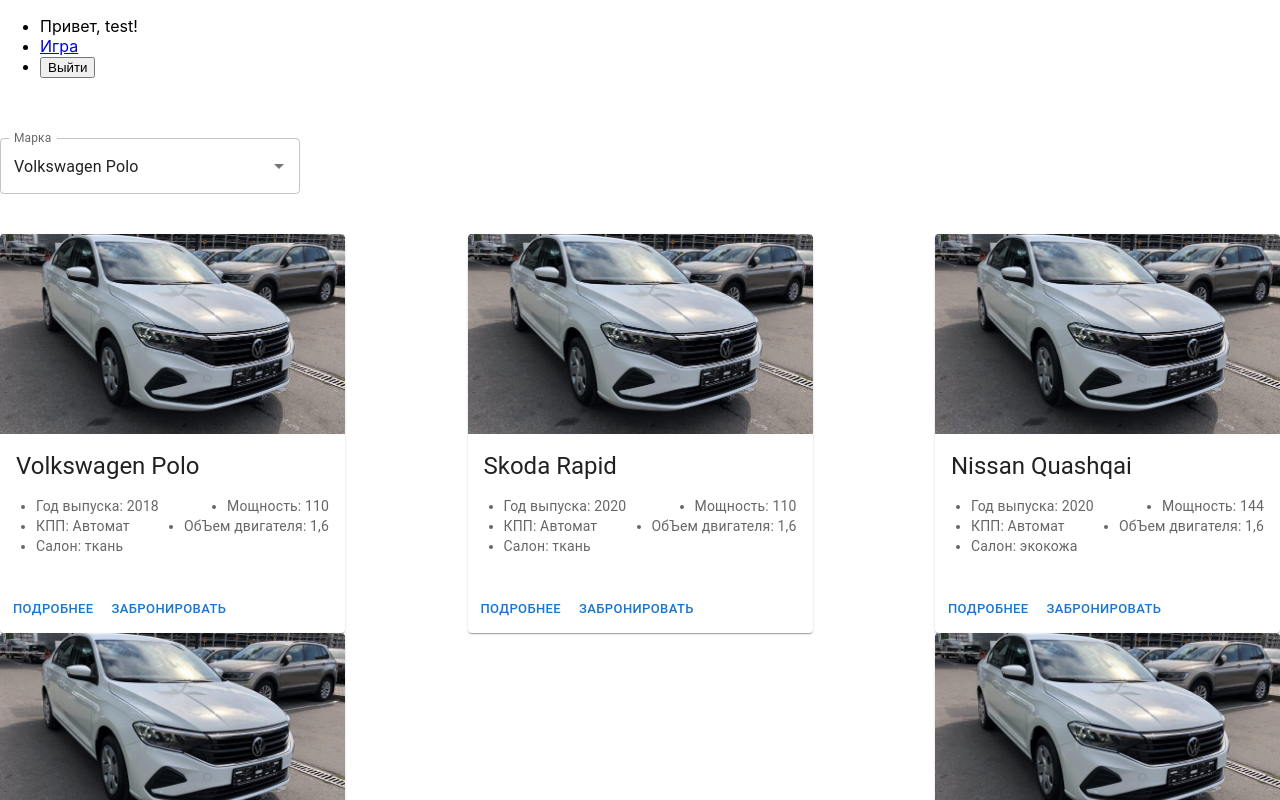
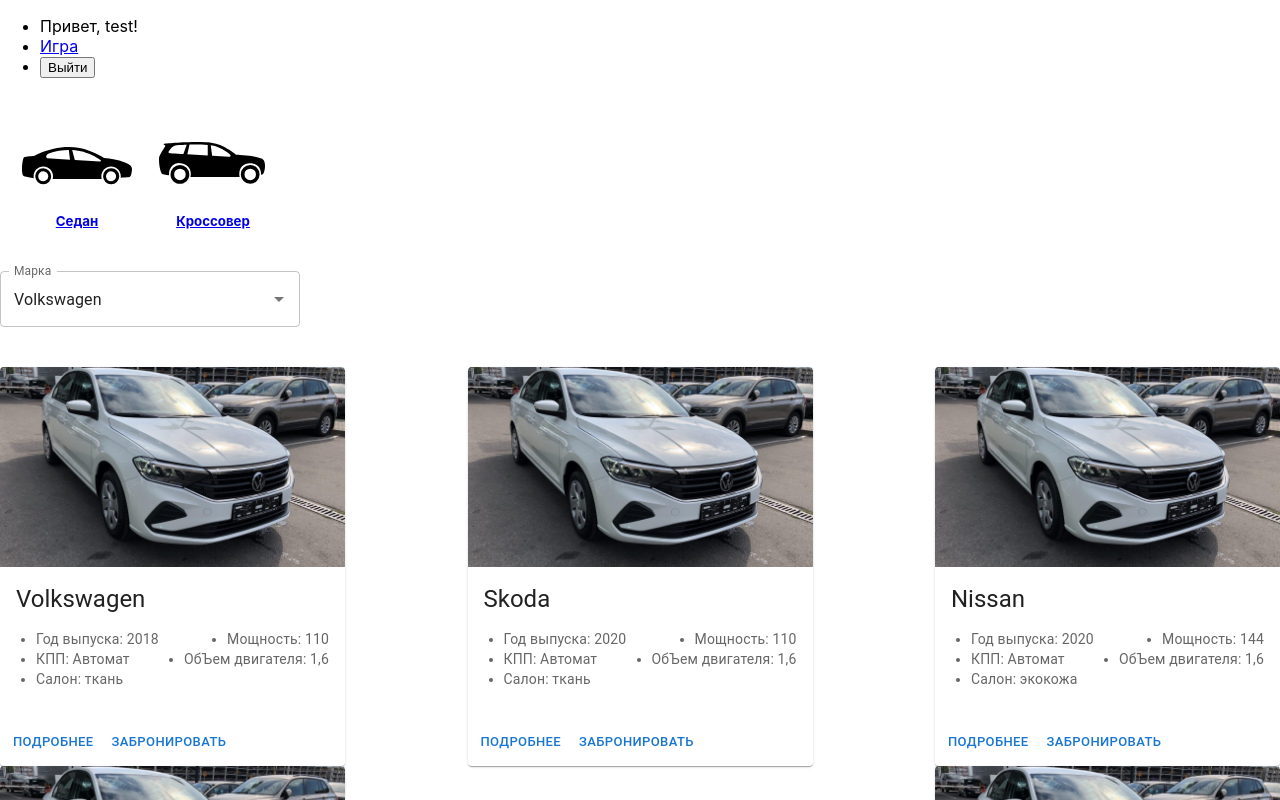
Before and after one commit to kultin/rent-car, a React (Create React App) app in the folder front/: page /cars in a window 1280 px wide. Shown: the top 800 px of the page. Built offline with nearby package versions, Linux system fonts and the light colour scheme; no server answers.

Commit message:
filter dev

```diff
--- a/front/src/components/Filter/Filter.jsx
+++ b/front/src/components/Filter/Filter.jsx
@@ -3,7 +3,8 @@
 import Autocomplete from '@mui/material/Autocomplete';
 import { useDispatch } from 'react-redux';
 import { filterAC,setFilterAC } from '../../store/action';
-const options = ["Volkswagen Polo", "Skoda Rapid", "Nissan Quashqai", "BMV 520", "KIA K5"];
+import style from "./style.module.css"
+const options = ["Volkswagen", "Skoda", "Nissan", "Renault"];
 
 export default function Filter() {
   const [value, setValue] = React.useState(options[0]);
@@ -13,6 +14,20 @@
   return (
     <div>
 
+      <div className={style.carbody}>
+        <div className="carbody_type">
+          <a href="#">
+            <img src="/images/sedan.svg" alt="" />
+            <h5>Седан</h5>
+          </a>
+        </div>
+        <div className="carbody_type">
+          <a href="#">
+            <img src="/images/crossover.svg" alt="" />
+            <h5>Кроссовер</h5>
+          </a>
+        </div>
+      </div>
       <br />
       <Autocomplete
         value={value}
--- /dev/null
+++ b/front/src/components/Filter/style.module.css
@@ -0,0 +1,10 @@
+
+
+.carbody {
+  width: 250px;
+  display: flex;
+  flex-wrap: wrap;
+  justify-content: space-between;
+  text-align: center;
+  margin-left: 20px;
+}
--- a/front/src/pages/Catalogue/Catalogue.jsx
+++ b/front/src/pages/Catalogue/Catalogue.jsx
@@ -29,13 +29,11 @@
       <br />
       <br />
       <div className={style.inner}>
-        {/* { cars.map((car) => < ImgMediaCard key={car.id} car={car} />)   } */}
         {!filter ?
          cars.map((car) => < ImgMediaCard key={car.id} car={car} />)
           :
           filteredCars.map((car) => < ImgMediaCard key={car.id} car={car} />)
         }
-
       </div>
     </section>
   )
--- a/front/src/store/carsReducer.js
+++ b/front/src/store/carsReducer.js
@@ -1,11 +1,11 @@
 import ACTypes from "./types"
 
 const initCars = [
-  {id:1, brand: "Volkswagen Polo", year:2018, engine: "1,6 ", gear: "Автомат", power: "110", seats: "ткань", photo:""},
-  {id:2, brand: "Skoda Rapid", year:2020, engine: "1,6 ", gear: "Автомат", power: "110", seats: "ткань", photo:""},
-  {id:3, brand: "Nissan Quashqai", year:2020, engine: "1,6 ", gear: "Автомат", power: "144",seats: "экокожа", photo:""},
-  {id:4, brand: "BMV 520", year:2022, engine: "2 ", gear: "Автомат", power: "184",seats: "кожа", photo:""},
-  {id:5, brand: "KIA K5", year:2021, engine: "2 ", gear: "Автомат", power: "150",seats: "кожа",photo:""}
+  {id:1, brand: "Volkswagen", model: "Polo", body: "sedan", year:2018, engine: "1,6 ", gear: "Автомат", power: "110", seats: "ткань", photo:"", price: 2500},
+  {id:2, brand: "Skoda", model: "Rapid", body: "sedan", year:2020, engine: "1,6 ", gear: "Автомат", power: "110", seats: "ткань", photo:"", price: 2500},
+  {id:3, brand: "Nissan", model: "Quashqai", body: "sedan", year:2020, engine: "1,6 ", gear: "Автомат", power: "144",seats: "экокожа", photo:"", price: 3500},
+  {id:4, brand: "Renault", model: "Arkana", body: "crossover", year:2022, engine: "2 ", gear: "Автомат", power: "184",seats: "кожа", photo:"", price: 3500},
+  {id:5, brand: "Renault", model: "Kaptur", body: "crossover", year:2021, engine: "2 ", gear: "Автомат", power: "150",seats: "кожа",photo:"", price: 2900}
 ]
 
 const initialState = {
@@ -24,7 +24,7 @@
 
     case ACTypes.SET_FILTER:
       console.log(action.payload);
-      return {...state, filter: action.payload.boolean};
+      return {...state, filter: action.payload};
 
       case ACTypes.FILTER:
         const brand=action.payload.brand;
```
Also changed, not shown: front/public/images/crossover.svg (added), front/public/images/sedan.svg (added).
